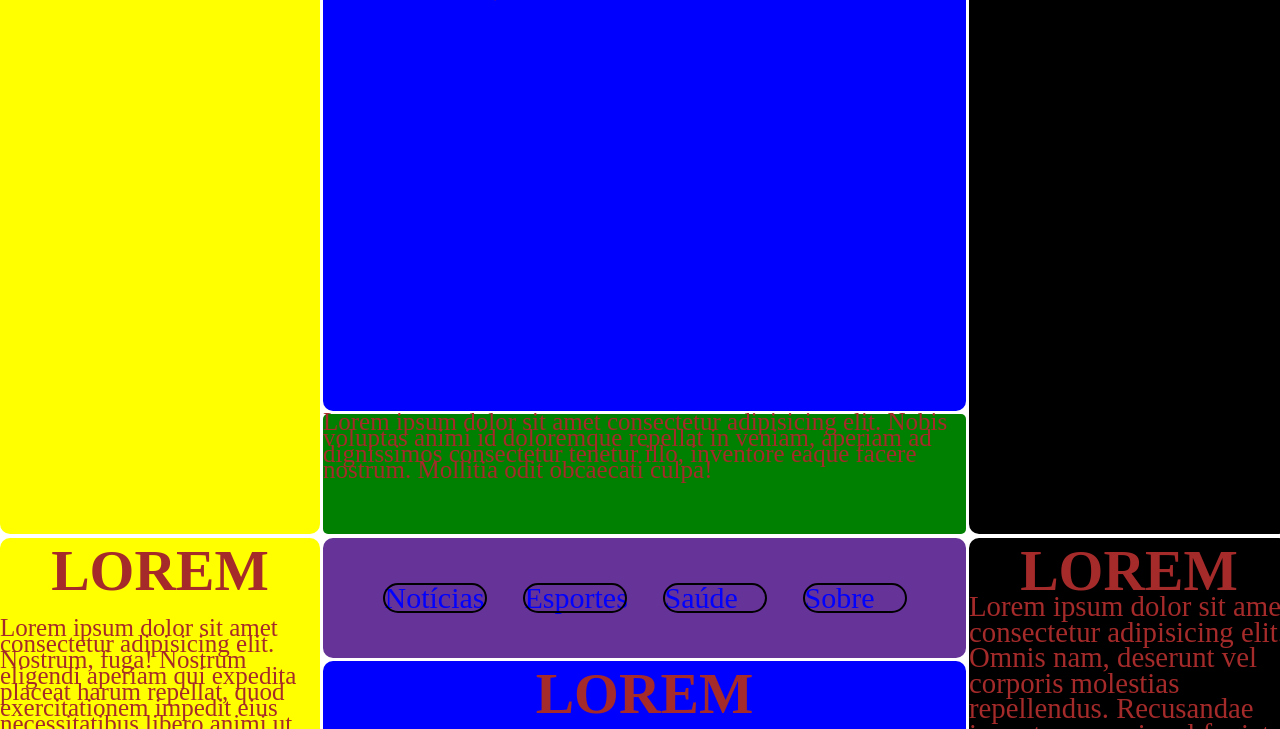
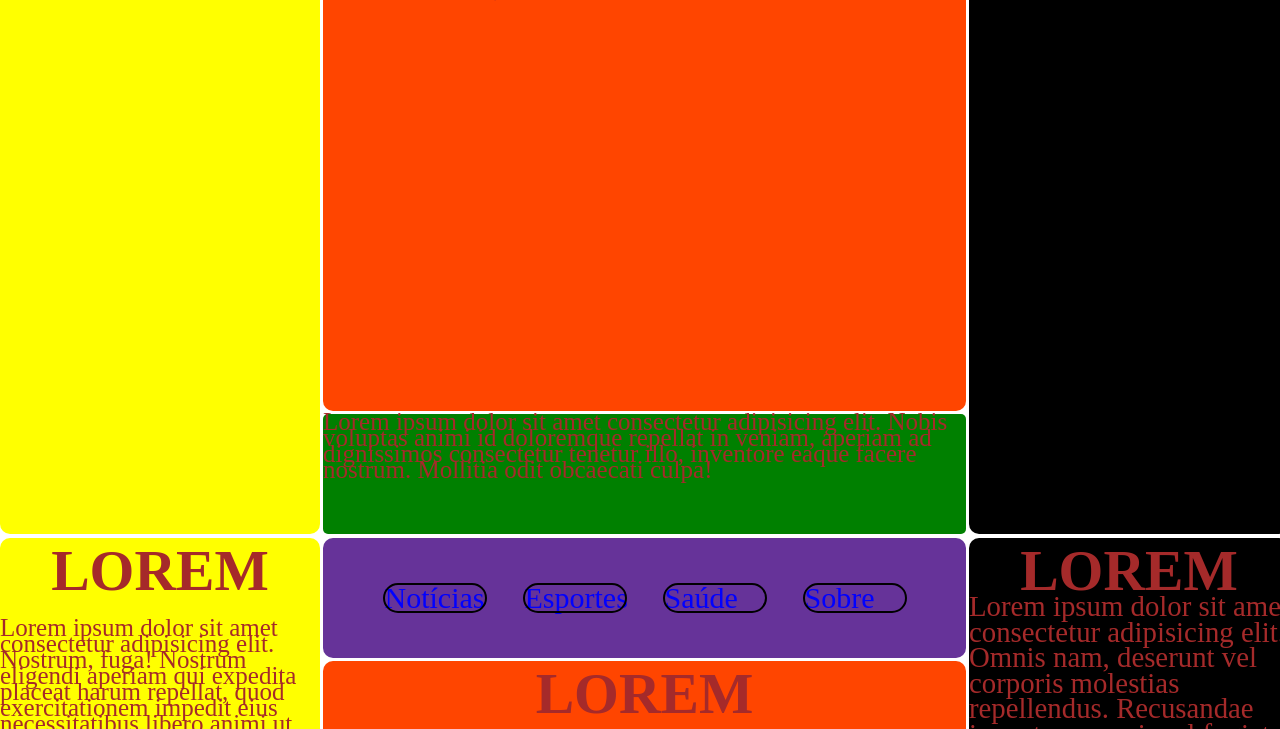
Before and after one commit to Claudenir-Prado/projeto-teste-git, a plain HTML site: page index.html in a window 1280 px wide. Shown: the part 272-1001 px from the top of the page. Drawn offline with Linux system fonts and the light colour scheme; a web font is replaced by a local one.

Commit message:
eu mudei o nome do arquivo inedex.html para index.html e mudei a cor do background da div.f-2

```diff
--- a/css/index.css
+++ b/css/index.css
@@ -1,16 +1,16 @@
- @import url('https://fonts.googleapis.com/css2?family=Grenze+Gotisch:wght@100;300;400;700;900&display=swap');
+@import url("https://fonts.googleapis.com/css2?family=Grenze+Gotisch:wght@100;300;400;700;900&display=swap");
 
-*{
+* {
   margin: 0;
   padding: 0;
   box-sizing: border-box;
 }
-body, html {
+body,
+html {
   width: 100vw;
   height: 100vh;
-    scroll-behavior: smooth;/*
+  scroll-behavior: smooth; /*
     overflow: hidden;*/
-
 }
 
 .fotos {
@@ -26,8 +26,7 @@ body, html {
   grid-template-areas:
     "f-cinco f-um f-um f-quatro"
     "f-cinco f-dois f-dois f-quatro"
-    "f-cinco f-tres f-tres f-quatro"
-
+    "f-cinco f-tres f-tres f-quatro";
 }
 .fotos .foto p {
   font-size: 15px;
@@ -37,7 +36,6 @@ body, html {
 .fotos .foto h1 {
   margin: 0;
   height: 15px;
-
 }
 
 .foto {
@@ -46,8 +44,6 @@ body, html {
   align-items: center;
   color: brown;
   word-spacing: 0;
-
-
 }
 
 .f-um {
@@ -66,7 +62,7 @@ body, html {
   display: flex;
   flex-direction: column;
   grid-area: f-dois;
-    background-color: blue;
+  background-color: orangered;
   border-radius: 10px;
 }
 
@@ -135,14 +131,11 @@ body, html {
 .f-um {
   display: flex;
   flex-direction: row;
-
 }
-
 
 .f-um ul {
   display: flex;
   flex-direction: row;
-
 }
 
 .f-um ul li {
@@ -151,7 +144,6 @@ body, html {
   justify-content: space-around;
   list-style: none;
   font-size: 20px;
-
 }
 
 .f-um ul li a {
@@ -163,14 +155,12 @@ body, html {
   width: 100px;
   outline: 2px solid black;
   font-size: 20px;
-
 }
 
 @media (width <=1440px) {
   .fotos {
     margin-bottom: 10px;
     font-size: 20px;
-
   }
   .f-um ul li a {
     text-decoration: none;
@@ -181,7 +171,6 @@ body, html {
     width: 100px;
     outline: 2px solid black;
     font-size: 30px;
-
   }
   .fotos .foto p {
     font-size: 25px;
@@ -191,7 +180,6 @@ body, html {
   .fotos .foto h1 {
     margin: 20px;
     height: 16px;
-
   }
 
   .foto {
@@ -202,7 +190,6 @@ body, html {
     word-spacing: 0;
     line-height: 1.6rem;
     font-size: 1.8rem;
-
   }
 }
 
@@ -221,11 +208,10 @@ body, html {
       "f-dois f-dois f-dois f-dois"
       "f-tres f-tres f-tres f-tres"
       "f-quatro f-quatro f-quatro f-quatro"
-                "f-cinco f-cinco f-cinco f-cinco"
-
+      "f-cinco f-cinco f-cinco f-cinco";
   }
 
-        .fotos .f-cinco h1{
+  .fotos .f-cinco h1 {
     margin-bottom: 0;
     font-size: 25px;
   }
@@ -242,8 +228,6 @@ body, html {
     align-items: center;
     color: brown;
     word-spacing: 0;
-
-
   }
 
   .fotos .foto h1 {
@@ -254,15 +238,10 @@ body, html {
     display: flex;
     width: 100%;
     flex-direction: row;
-
-
   }
   .f-um ul li a {
     font-size: 25px;
-
   }
-
-
 }
 @media (width <=768px) {
   .f-um ul li a {
@@ -273,13 +252,11 @@ body, html {
     color: #0101ff;
     width: 100px;
     font-size: 20px;
-
   }
   .fotos {
     margin-bottom: 10px;
     font-size: 13px;
     flex-wrap: wrap;
-
   }
 }
 @media (width <=425px) {
@@ -293,7 +270,6 @@ body, html {
     font-size: 18px;
     word-spacing: 10px;
     margin: 3px;
-
   }
   .fotos .foto p {
     font-size: 16px;
@@ -304,8 +280,5 @@ body, html {
   .fotos .foto h1 {
     margin: 5px;
     height: 16px;
-
   }
-
-
 }
```
Also changed, not shown: index.html (renamed from inedex.html). Lines whose indentation alone changed are shown as unchanged.
